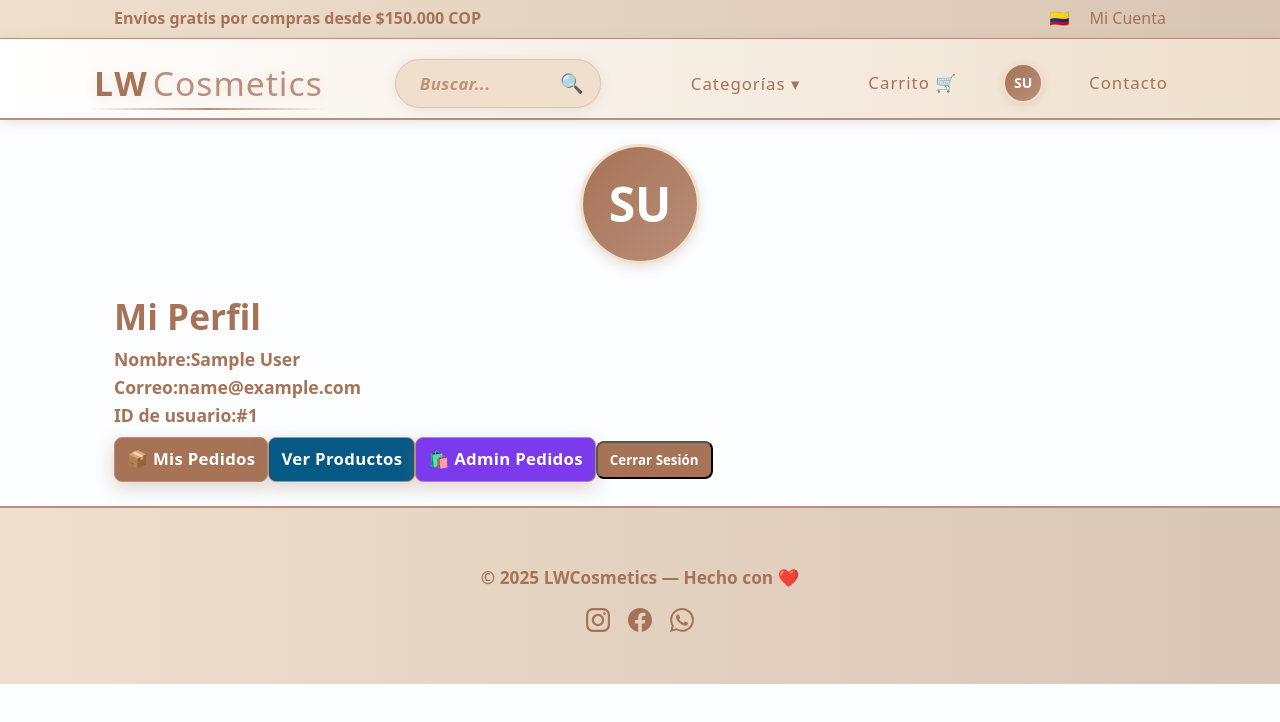
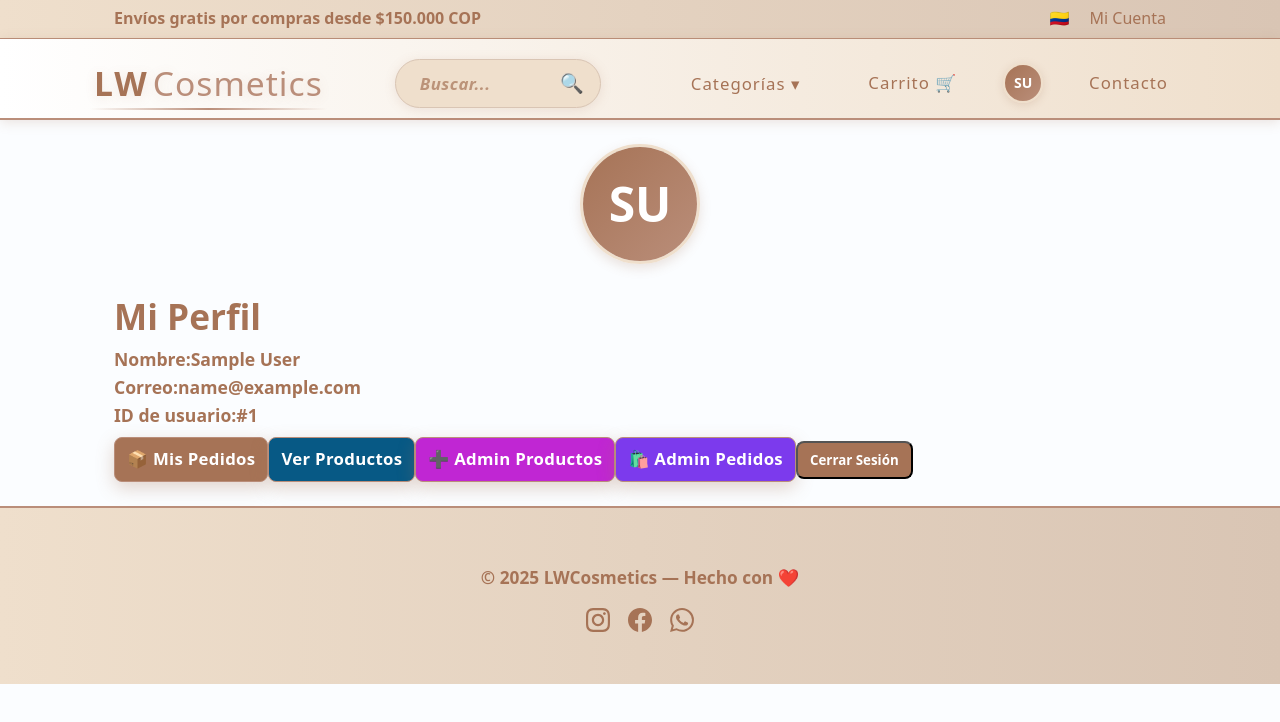
Before and after one commit to Jorgeluis006/lwcosmetics, a Next.js app: page /mi-perfil in a window 1280 px wide. Shown: the top 722 px of the page. Built offline with nearby package versions, Linux system fonts and the light colour scheme; sample sign-in values are in the browser's storage.

Commit message:
Agregar botones de Admin Productos en perfil y menú de usuario - Botón 'Admin Productos' en Mi Perfil para admins - Botón 'Admin Productos' en menú desplegable del avatar - Separar Admin Productos y Admin Pedidos claramente

```diff
--- a/app/mi-perfil/page.tsx
+++ b/app/mi-perfil/page.tsx
@@ -190,9 +190,14 @@ export default function MiPerfilPage() {
           </Link>
           <Link href="/productos" className="btn btn-primary">Ver Productos</Link>
           {user?.isAdmin && (
-            <Link href="/admin/pedidos" className="btn btn-primary" style={{background: '#7c3aed'}}>
-              🛍️ Admin Pedidos
-            </Link>
+            <>
+              <Link href="/admin" className="btn btn-primary" style={{background: '#c026d3'}}>
+                ➕ Admin Productos
+              </Link>
+              <Link href="/admin/pedidos" className="btn btn-primary" style={{background: '#7c3aed'}}>
+                🛍️ Admin Pedidos
+              </Link>
+            </>
           )}
           <button onClick={handleLogout} className="btn btn-secondary">Cerrar Sesión</button>
         </div>
--- a/components/Header.tsx
+++ b/components/Header.tsx
@@ -162,9 +162,15 @@ export default function Header(){
                       📦 Mis Pedidos
                     </Link>
                     {user.isAdmin && (
-                      <Link href="/admin/pedidos" className="user-dropdown-item" onClick={() => setShowUserMenu(false)}>
-                        ⚙️ Admin Panel
-                      </Link>
+                      <>
+                        <div className="user-dropdown-divider"></div>
+                        <Link href="/admin" className="user-dropdown-item" onClick={() => setShowUserMenu(false)}>
+                          ➕ Admin Productos
+                        </Link>
+                        <Link href="/admin/pedidos" className="user-dropdown-item" onClick={() => setShowUserMenu(false)}>
+                          🛍️ Admin Pedidos
+                        </Link>
+                      </>
                     )}
                     <div className="user-dropdown-divider"></div>
                     <button className="user-dropdown-item logout-btn" onClick={handleLogout}>
```
